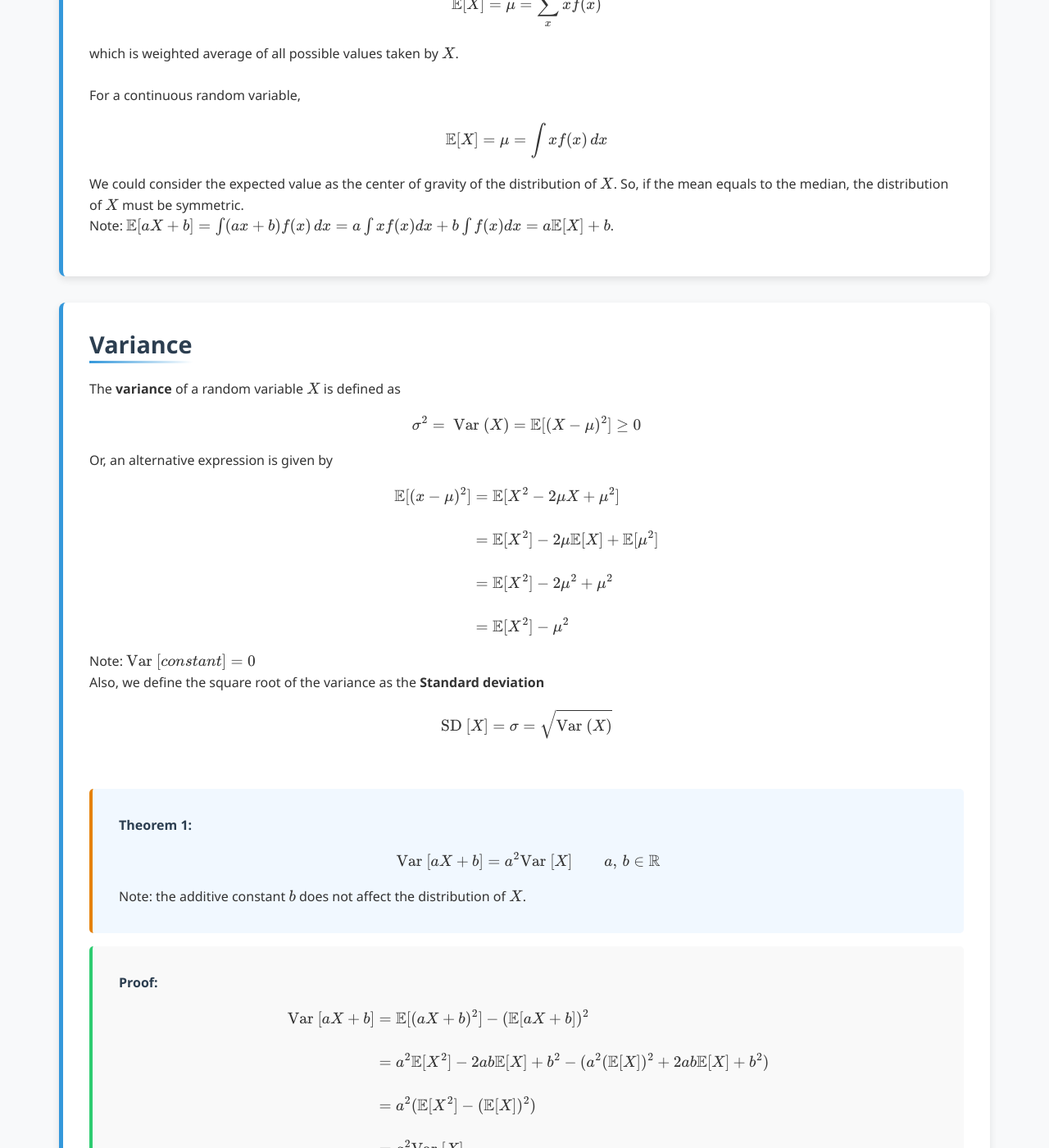
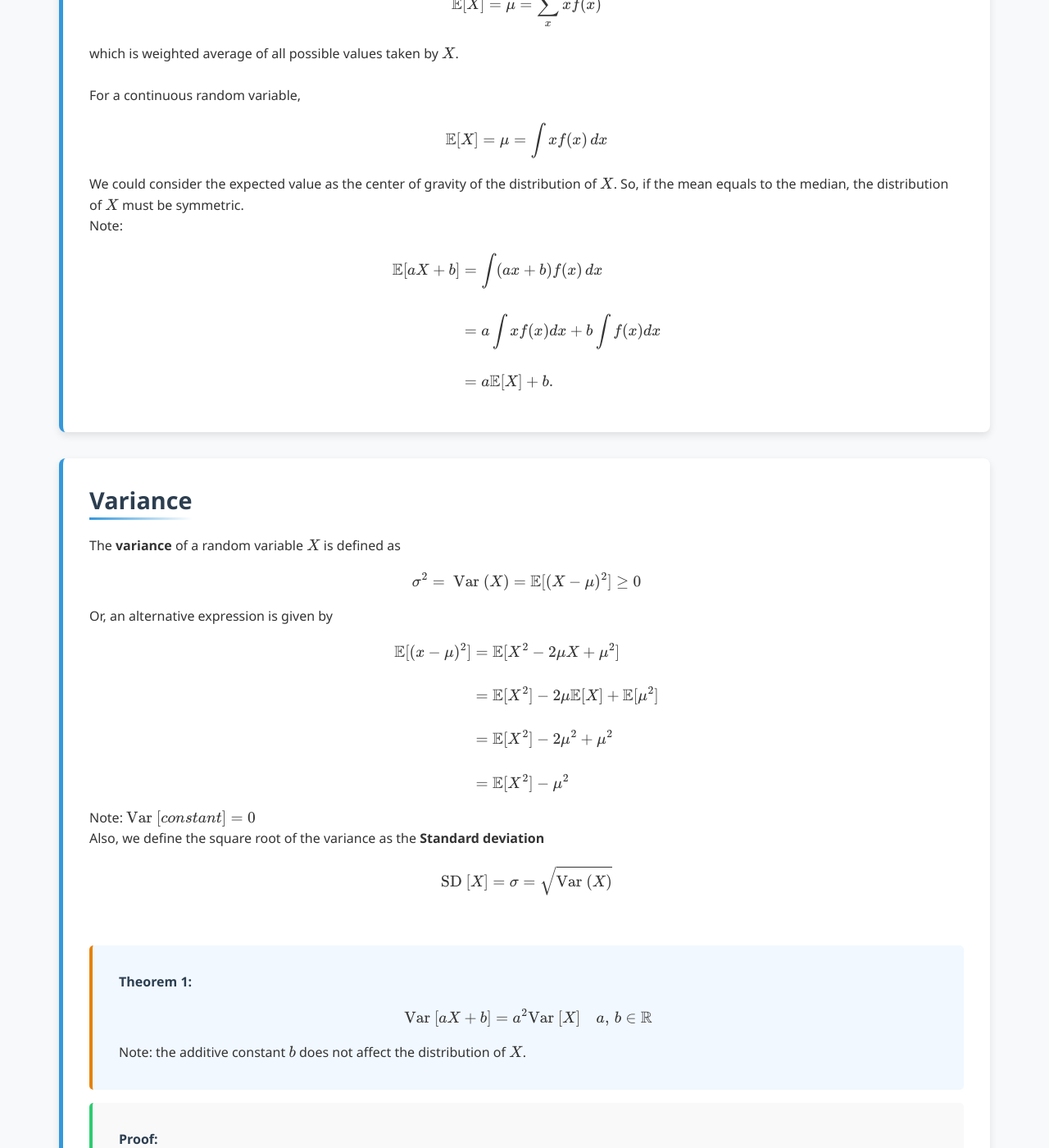
Before and after one commit to Yusukey01/yusukey01.github.io, a Jekyll site: the page built from Mathematics/Probability/random_variables.html, in a window 1280 px wide and 1400 px high, scrolled down 1932 px. Shown: the whole window at 82% size. Built offline with Jekyll 4.4.1, drawn with Linux system fonts in a browser that asks for light colours.

Commit message:
organizing stext

```diff
--- a/Mathematics/Probability/random_variables.html
+++ b/Mathematics/Probability/random_variables.html
@@ -84,7 +84,14 @@ description: Learn about random variables, expected values, variance.
             We could consider the expected value as the center of gravity of the distribution of \(X\). So, if the
             mean equals to the median, the distribution of \(X\) must be symmetric.
             <br>
-            Note: \(\mathbb{E}[aX+b] = \int (ax+b) f(x) \,dx = a \int x f(x) dx + b \int f(x)dx = a\mathbb{E}[X]+ b\).
+            Note:
+            \[
+            \begin{align*}
+            \mathbb{E}[aX+b] &= \int (ax+b) f(x) \,dx  \\\\
+                             &= a \int x f(x) dx + b \int f(x)dx \\\\
+                             &= a\mathbb{E}[X]+ b.
+            \end{align*}
+            \]
             </p>
             </section>
 
@@ -113,7 +120,7 @@ description: Learn about random variables, expected values, variance.
             <div class="theorem">
                 <span class="theorem-title">Theorem 1:</span>
                 \[
-                \text{Var }[aX + b] = a^2 \text{Var }[X] \qquad a,\, b \in \mathbb{R}
+                \text{Var }[aX + b] = a^2 \text{Var }[X] \quad a,\, b \in \mathbb{R}
                 \]
                 Note: the additive constant \(b\) does not affect the distribution of \(X\).
             </div>
```
